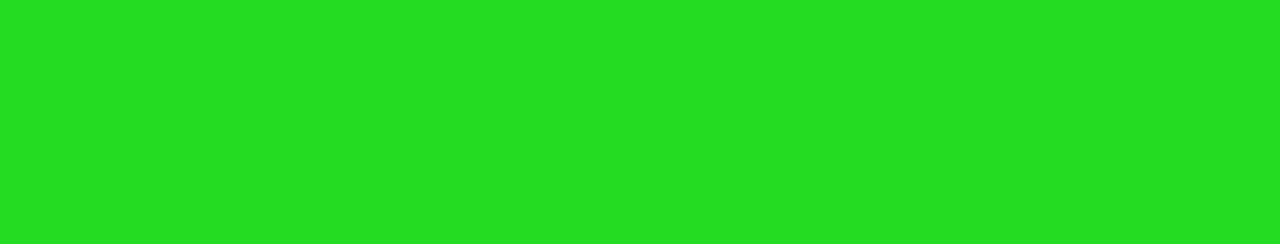
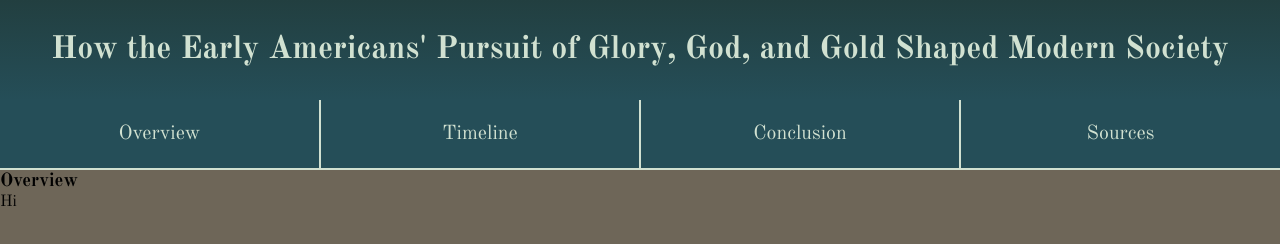
Before and after one commit to jli21/EnglishFinal, a plain HTML site: page index.html in a window 1280 px wide. Drawn offline with nearby package versions, Linux system fonts and the light colour scheme.

Commit message:
finished head

```diff
--- a/bodystyle.css
+++ /dev/null
@@ -1,4 +0,0 @@
-* {
-	background-color: #22dd22
-
-}
--- a/css/bodystyle.css
+++ b/css/bodystyle.css
@@ -1,4 +1,28 @@
+
 * {
-	background-color: #22dd22
+	margin: 0;
+}
+
+html {
+	height: 100%;
+
 
 }
+
+body {
+	min-width: 1200px;
+	height: 100%;
+	margin: 0;
+	/*background-image: linear-gradient(#11aa88, #1166aa);*/
+	background-color: #6e6658;
+	/*background-image: url("../images/steelback2.jpg");*/
+	background-repeat: repeat;
+	background-attachment: fixed;
+	background-size: 100%;
+
+}
+
+#space {
+	height: 170px;
+
+}
--- a/css/footstyle.css
+++ b/css/footstyle.css
@@ -1,4 +1,3 @@
 * {
-	background-color: #22dd22
 
 }
--- a/css/headstyle.css
+++ b/css/headstyle.css
@@ -1,4 +1,59 @@
 * {
-	background-color: #22dd22
+	margin: 0px;
+	font-family: "Old Standard TT", Garamond, serif;
 
 }
+
+
+.header {
+	position: inherit;
+	width: 100%;
+	position: fixed;
+	height: 170px;
+
+}
+
+.titlecontainer {
+	background-image: linear-gradient(#223f40, #254e58);
+
+	align-content: center;
+	width: 100%;
+	height: 100px;
+
+}
+
+.title {
+	text-align: center;
+	font-size: 32px;
+	font-weight: bold;
+	padding-top: 30px;
+	padding-bottom: 30px;
+	color: #d1e1d1;
+
+}
+
+.TOC {
+	background-color: #254e58;
+	width: 100%;
+	border-collapse: collapse;
+	height: 70px;
+
+
+}
+
+.TOCitem {
+	width: 25%;
+	text-align: center;
+	color: #d1e1d1;
+	padding: 20px;
+	border-right: 2px solid #d1e1d1;
+	border-left: 2px solid #d1e1d1;
+	border-bottom: 2px solid #d1e1d1;
+	margin-bottom: 10px;
+	font-size: 20px;
+}
+
+.TOCitem:hover {
+	background-image: linear-gradient(rgba(37, 78, 88), rgba(50, 101, 116, .5));
+
+}
--- a/index.html
+++ b/index.html
@@ -4,12 +4,41 @@
 	<head>
 		<title>Effects of Early American Culture</title>
 		<style></style>
-		<link rel="stylesheet" type="text/css" href="./css/headstyle.css">
-    	<link rel="stylesheet" type="text/css" href="./css/bodystyle.css">
+		<link href="https://fonts.googleapis.com/css?family=Old+Standard+TT:400,400i,700&amp;subset=latin-ext" rel="stylesheet">
+		<link rel="stylesheet" type="text/css" href="./css/bodystyle.css">
+    	<link rel="stylesheet" type="text/css" href="./css/headstyle.css">
     	<link rel="stylesheet" type="text/css" href="./css/footstyle.css">
+    	<script src="./js/script.js"></script>
 	</head>
 
-	<body>
+	<body onload="wsizepopup()">
+		<div class="header">
+			<div class="titlecontainer">
+				<h1 class="title">How the Early Americans' Pursuit of Glory, God, and Gold Shaped Modern Society</h1>
+			</div>
+			<table class="TOC">
+				<tbody>
+					<tr>
+						<td id="TOC0" class="TOCitem" style="border-left: none;">Overview</td>
+						<td id="TOC1" class="TOCitem">Timeline</td>
+						<td id="TOC2" class="TOCitem">Conclusion</td>
+						<td id="TOC3" class="TOCitem" style="border-right: none;">Sources</td>
+					</tr>
+				</tbody>
+			</table>
+		</div>
+
+		<div class="main">
+			<div id="space"></div>
+			<div class="section">
+				<h3 class="sechead">Overview</h3>
+				<p>Hi</p>
+			</div>
+		</div>
+
+		<div class="footer">
+		</div>
+
 	</body>
 
 </html>
--- a/js/script.js
+++ b/js/script.js
@@ -1 +1,13 @@
-//Stuff
+function wsizepopup() {
+	alert("For best results, it is not recomended to size the width of this page to less than 1200 pixels")
+	var pathname = window.location.pathname;
+	if (pathname == "../index.html") {
+		document.getElementById("TOC0").style.font-style = "italic";
+		alert(pathname)
+	}
+
+}
+
+function TOCcolor() {
+
+}
```
Also changed, not shown: images/steelback.jpg (added), images/steelback2.jpg (added).
